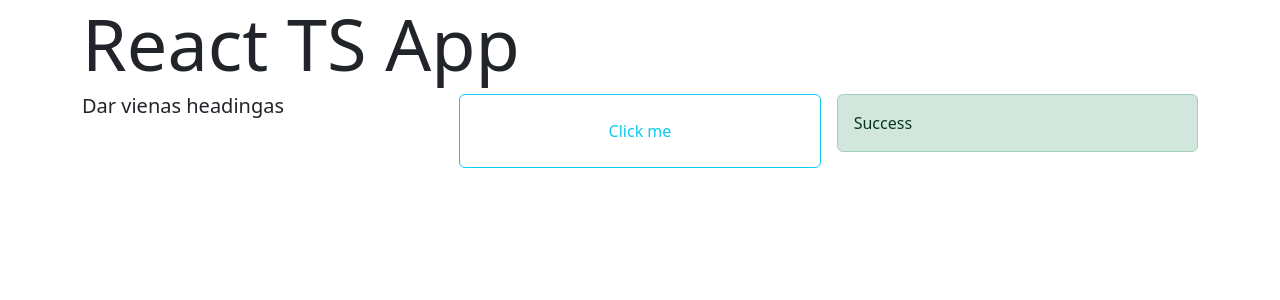
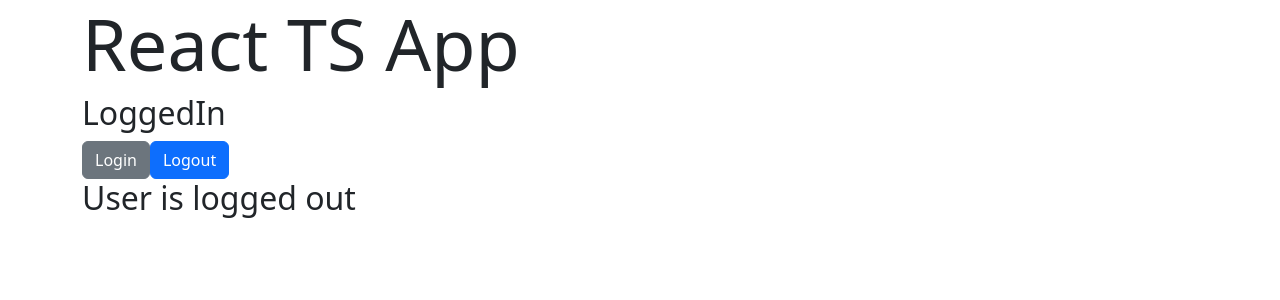
Before and after one commit to Tarvydas-Sarunas/01_react_ts_intro, a React (Vite) app: page / in a window 1280 px wide. Shown: the top 300 px of the page. Built offline with nearby package versions, Linux system fonts and the light colour scheme.

Commit message:
loggin loggout

```diff
--- a/src/App.tsx
+++ b/src/App.tsx
@@ -8,6 +8,7 @@ import PersonList from './components/PersonList';
 import { PersonObj } from './components/PersonObj.type';
 import Status from './components/Status';
 import Container from './components/Container';
+import LoggedIn from './components/state/LoggedIn';
 
 function App() {
   const personObj: PersonObj = {
@@ -46,6 +47,11 @@ function App() {
     <Container>
       <h1 className='display-2'>React TS App</h1>
       {/* <Heading title='Sveiki' /> */}
+
+      <LoggedIn />
+
+      {false && (
+        <>
           <Grid>
             <Heading size={5 || 3}>Dar vienas headingas</Heading>
             <Button
@@ -57,8 +63,6 @@ function App() {
             />
             <Status status='success' />
           </Grid>
-      {false && (
-        <>
           <Person item={personObj} />
           <PersonList list={personArr} />
 
--- /dev/null
+++ b/src/components/state/LoggedIn.tsx
@@ -0,0 +1,27 @@
+import { useState } from 'react';
+
+function LoggedIn() {
+  const [isLoggedIn, setIsLoggedIn] = useState(false);
+
+  const handleLogin = () => {
+    setIsLoggedIn(true);
+  };
+  const handleLogout = () => {
+    setIsLoggedIn(false);
+  };
+  return (
+    <div>
+      <h2>LoggedIn</h2>
+      <button onClick={handleLogin} className='btn btn-secondary'>
+        Login
+      </button>
+      <button onClick={handleLogout} className='btn btn-primary'>
+        Logout
+      </button>
+
+      <h2>User is logged {isLoggedIn ? 'in' : 'out'}</h2>
+    </div>
+  );
+}
+
+export default LoggedIn;
```
Lines whose indentation alone changed are shown as unchanged.
